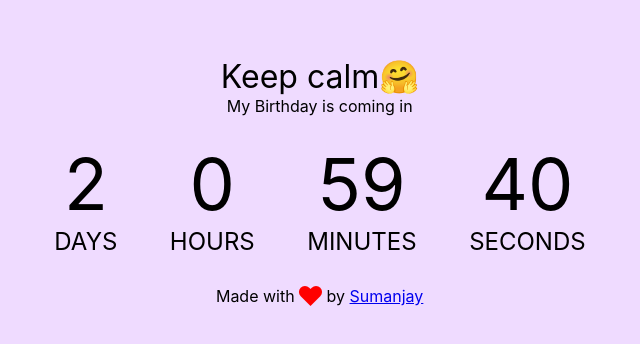
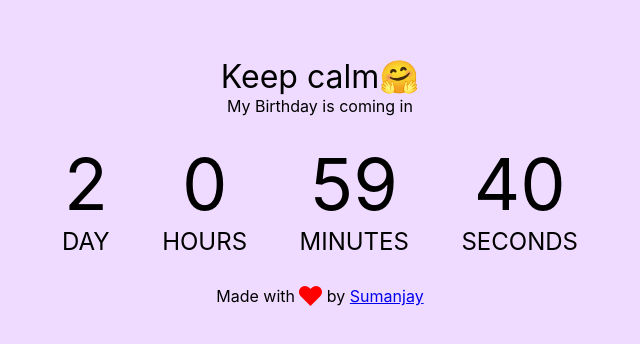
Before and after one commit to cyberboysumanjay/web, a plain HTML site: page birthday/index.html in a window 1280 px wide. Shown: the part 218-562 px from the top of the page, without its empty margins (320-960 px from the left). Drawn offline with nearby package versions, Linux system fonts and the light colour scheme.

Commit message:
Update index.html

```diff
--- a/birthday/index.html
+++ b/birthday/index.html
@@ -15,7 +15,7 @@
   <h1 id="head" class="animated bounce">Keep calm🤗</h1>
   <p class="animated infinte swing">My Birthday is coming in</p>
   <ul class="animated shake">
-    <li><span id="days"></span>days</li>
+    <li><span id="days"></span>day</li>
     <li><span id="hours"></span>Hours</li>
     <li><span id="minutes"></span>Minutes</li>
     <li><span id="seconds"></span>Seconds</li>
```
